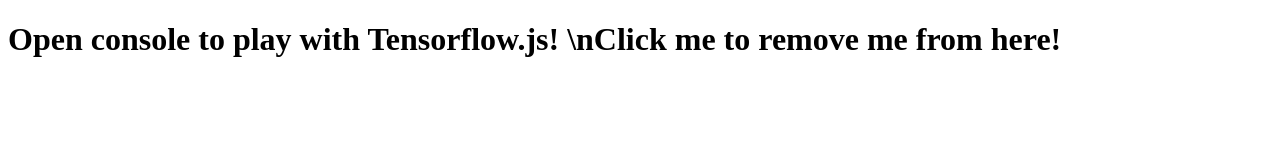
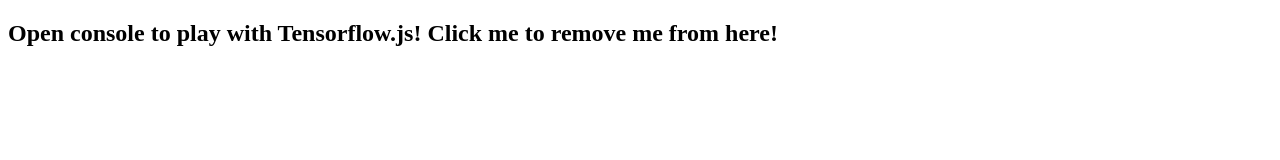
Before and after one commit to bring-shrubbery/tensorflow.js-template, a plain HTML site: page web/index.html in a window 1280 px wide. Drawn offline with Linux system fonts and the light colour scheme.

Commit message:
Update index.html

```diff
--- a/web/index.html
+++ b/web/index.html
@@ -5,7 +5,7 @@
     <script src="https://cdn.jsdelivr.net/npm/@tensorflow/tfjs@0.13.3/dist/tf.min.js"> </script>
 </head>
 <body>
-    <h1 id="remove-me" onclick="removeHeader">Open console to play with Tensorflow.js! \nClick me to remove me from here!</h1>
+    <h2 id="remove-me" onclick="removeHeader">Open console to play with Tensorflow.js! Click me to remove me from here!</h2>
     <script src="./index.js"></script>
     <script>
         function removeHeader() {
```
